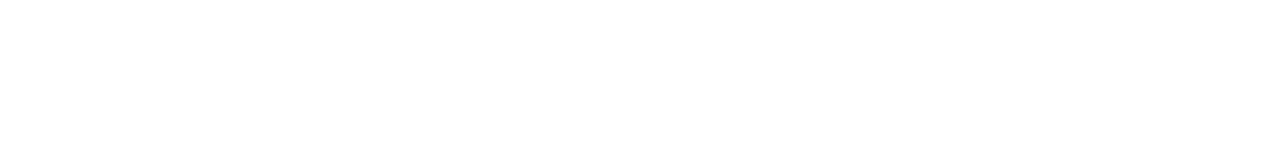
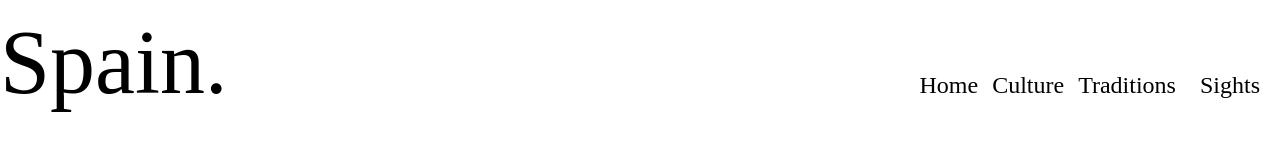
Before and after one commit to MehmetD14/ENG-WEB-Spanien, a plain HTML site: page Culture.html in a window 1280 px wide. Drawn offline with Linux system fonts and the light colour scheme.

Commit message:
slutliga ändringar

```diff
--- a/Culture.html
+++ b/Culture.html
@@ -1,14 +1,128 @@
 <!DOCTYPE html>
 <html lang="en">
+  <head>
+<style>
+          * {
+  margin: 0;
+  padding: 0;
+}
 
-<head>
-    <meta charset="UTF-8">
 
-    <title>Culture</title>
-</head>
+.header {
+ width: 100%;
+ height: 14vh;
+  background-color: #fff;
+}
 
-<body>
 
-</body>
+.head {
+  position: static;
+  width: auto;
+  padding-right: 145px;
+  padding-left: auto;
+  height: auto;
+  left: 100px;
+  top: 53px;
+  font-family: Sansita;
+  font-style: normal;
+  font-weight: normal;
+  font-size: 90px;
+  line-height: 125px;
+  color: #000000;
+}
+#home {
+  position: static;
+  margin-right: 10px;
+  width: 128px;
+  left: 1242px;
+  font-family: Sansita;
+  font-style: normal;
+  font-weight: normal;
+  font-size: 24px;
+  color: #000000;
+}
+
+#Culture{
+position: static;
+margin-right: 10px;
+width: 200px;
+height: 65px;
+left: 1400px;
+top: 100px;
+font-family: Sansita;
+font-style: normal;
+font-weight: normal;
+font-size: 24px;
+line-height: 58px;
+color: #000000;
+}
+
+#tradition{
+    position: static;
+  width: 158px;
+  height: 65px;
+  margin-right:20px;
+  left: 1600px;
+  top: 100px;
+  font-family: Sansita;
+  font-style: normal;
+  font-weight: normal;
+  font-size: 24px;
+  line-height: 58px;
+  color: #000000;
+}
+
+#Sights{
+  position: static;
+  width: 158px;
+  height: 65px;
+  margin-right:20px;
+  left: 1600px;
+  top: 100px;
+  font-family: Sansita;
+  font-style: normal;
+  font-weight: normal;
+  font-size: 24px;
+  line-height: 58px;
+  color: #000000;
+}
+a:hover {
+  text-decoration: underline;
+}
+
+
+#left{
+  float:left;
+}
+#right{
+  float:right;
+}
+
+
+</style>
+
+    <meta charset="UTF-8" />
+    <meta name="viewport" content="width=device-width, initial-scale=1.0">
+    <title>Spain</title>
+  </head>
+
+  <body>
+    <div class="header">
+
+      <div id="left">
+      <a class="head">Spain.</h1>
+      </div>
+
+      <div id="right">
+      <a id="home">Home</a>
+      <a id="Culture">Culture</a>
+      <a id="tradition">Traditions</a>
+      <a id="Sights">Sights</a>
+    </div>
+
+    </div>
+
+
+  </body>
 
 </html>
```
Also changed, not shown: traditionsPage.html (+6 -4 lines).
